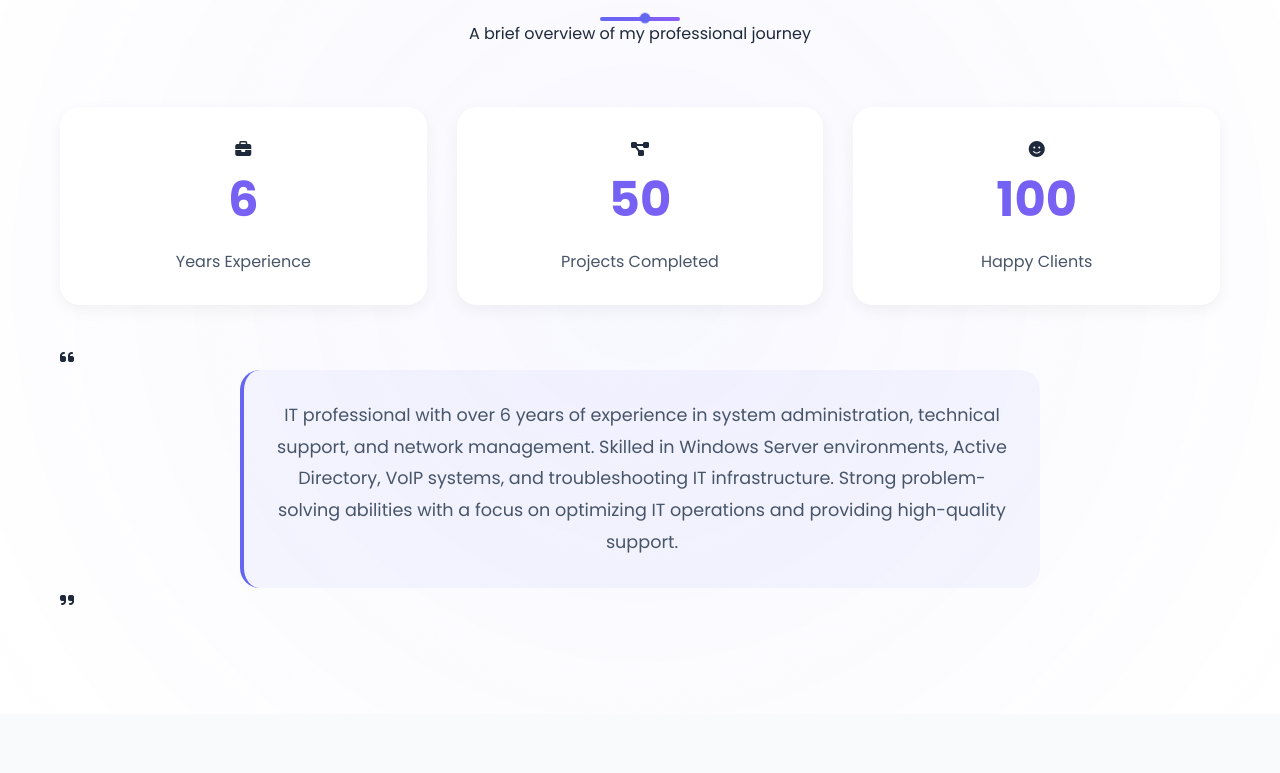
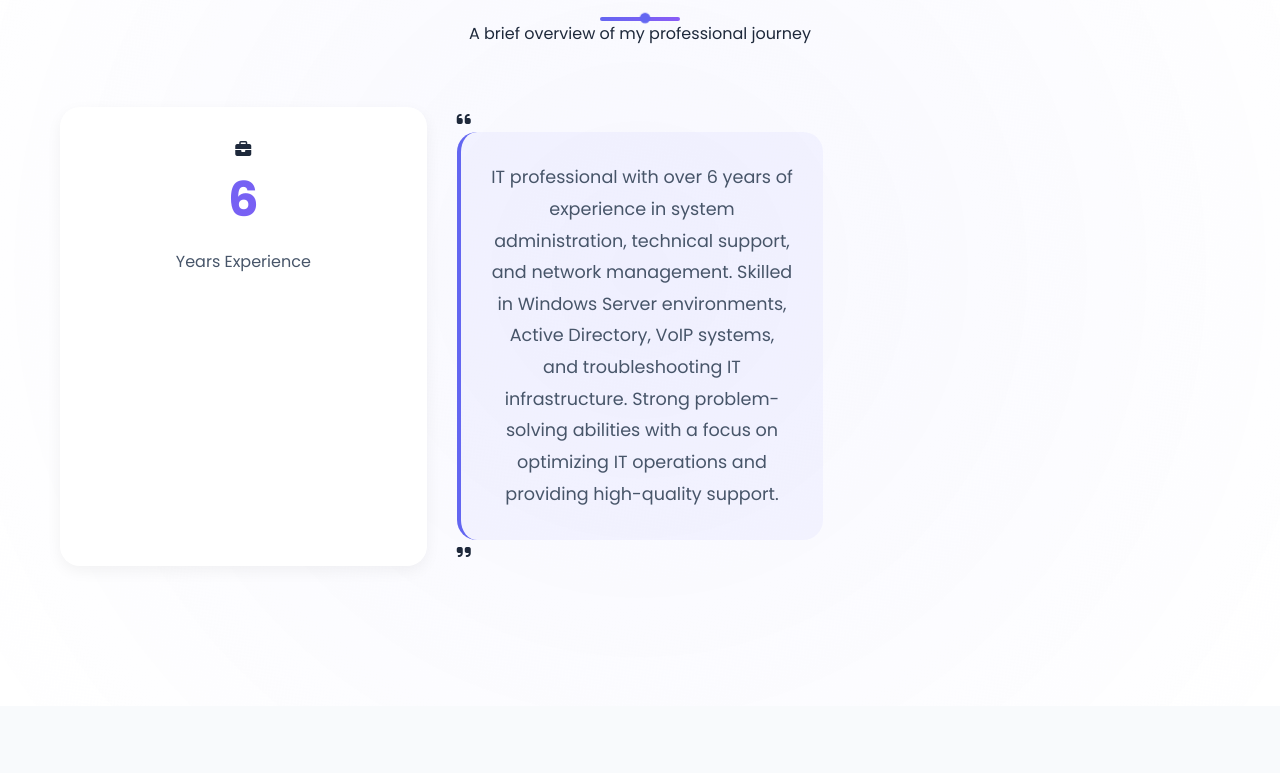
Before and after one commit to nooralkafre/Noor, a plain HTML site: page index.html in a window 1280 px wide. Shown: the part 967-1740 px from the top of the page. Drawn offline with nearby package versions, Linux system fonts and the light colour scheme.

Commit message:
Update index.html

```diff
--- a/index.html
+++ b/index.html
@@ -163,17 +163,7 @@
                         <span class="stat-number" data-target="6">0</span>
                         <span class="stat-label">Years Experience</span>
                     </div>
-                    <div class="stat-item">
-                        <i class="fas fa-project-diagram stat-icon"></i>
-                        <span class="stat-number" data-target="50">0</span>
-                        <span class="stat-label">Projects Completed</span>
-                    </div>
-                    <div class="stat-item">
-                        <i class="fas fa-smile stat-icon"></i>
-                        <span class="stat-number" data-target="100">0</span>
-                        <span class="stat-label">Happy Clients</span>
-                    </div>
-                </div>
+
 
                 <div class="summary-text-wrapper" data-aos="fade-up" data-aos-delay="200">
                     <i class="fas fa-quote-left quote-icon"></i>
@@ -513,7 +503,7 @@
                             </div>
                             <div class="language-item">
                                 <span class="lang-name">English</span>
-                                <span class="lang-level fluent">Fluent</span>
+                                <span class="lang-level fluent">Good</span>
                             </div>
                         </div>
                     </div>
```
